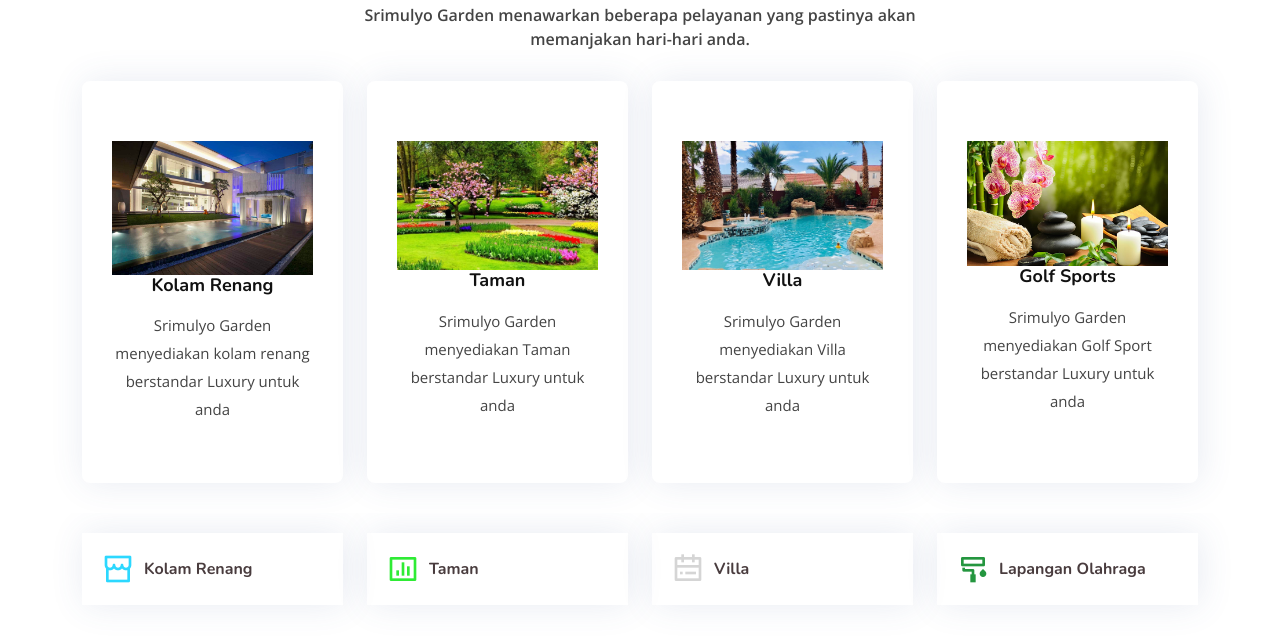
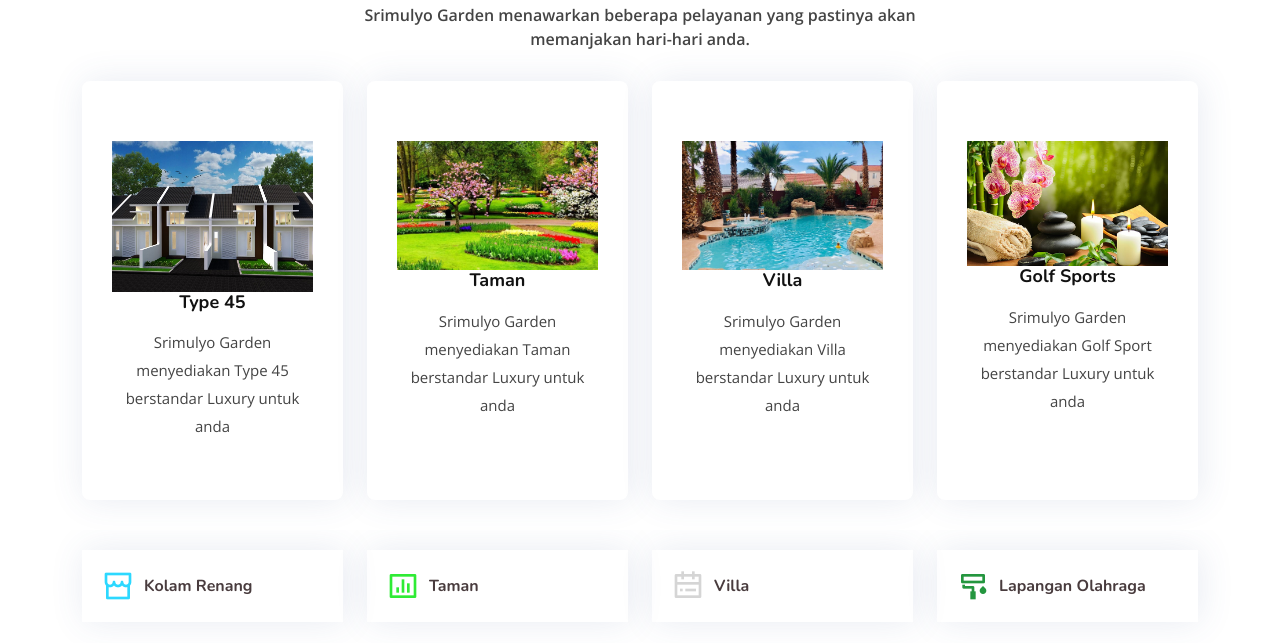
Before and after one commit to Dragonhive/srimulyo.github.io, a plain HTML site: page index.html in a window 1280 px wide. Shown: the part 1770-2413 px from the top of the page. Drawn offline with nearby package versions, Linux system fonts and the light colour scheme.

Commit message:
ganti foto

```diff
--- a/index.html
+++ b/index.html
@@ -183,10 +183,10 @@
           <!-- imageOne -->
           <div class="col-md-6 col-lg-3 d-flex align-items-stretch mb-5 mb-lg-0"  data-aos="zoom-in" data-aos-delay="200">
             <div class="icon-box">
-              <img src="assets/img/rumah/1.jpg" class="img-fluid" alt="">
+              <img src="assets/img/port/Type 45 Lotus.jpeg" class="img-fluid" alt="">
               <!-- <div class="icon"><i class="bx bxl-dribbble"></i></div> -->
-              <h4 class="title"><a href="">Kolam Renang</a></h4>
-              <p class="description">Srimulyo Garden menyediakan kolam renang berstandar Luxury untuk anda</p>
+              <h4 class="title"><a href="">Type 45</a></h4>
+              <p class="description">Srimulyo Garden menyediakan Type 45 berstandar Luxury untuk anda</p>
             </div>
           </div>
 
```
